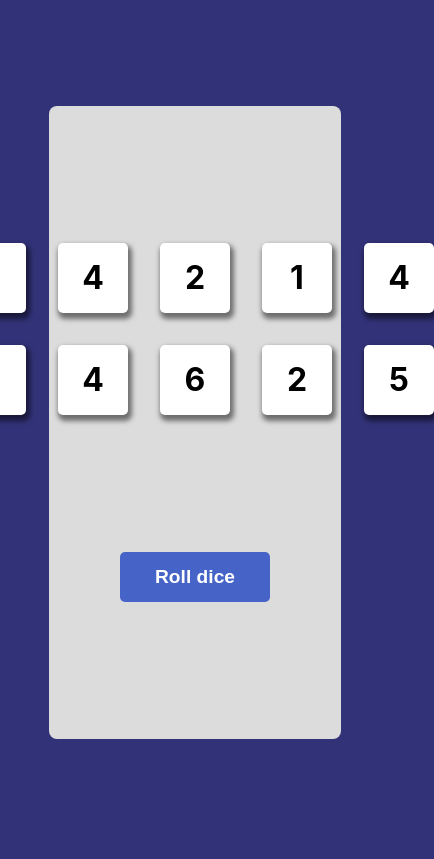
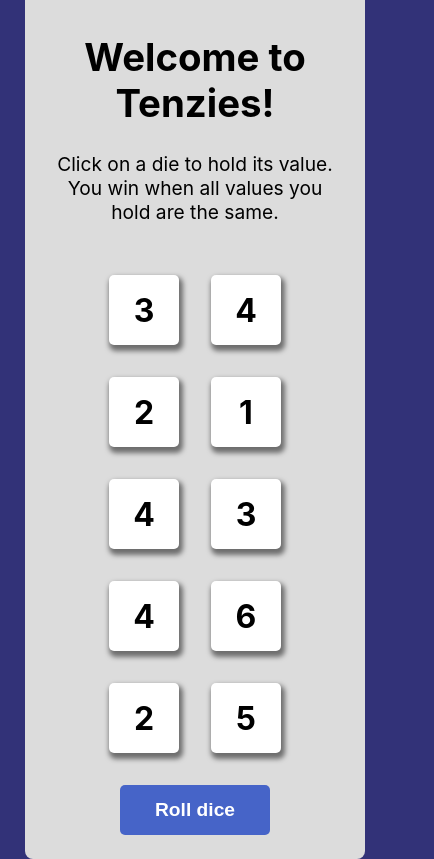
Before and after one commit to pdlmn/tenzies, a React (Create React App) app: page / in a window 390 px wide. Shown: the whole page, 434 px wide, since content can reach past the window. Built offline with nearby package versions, Linux system fonts and the light colour scheme.

Commit message:
Made an app little bit more responsive

```diff
--- a/src/App.jsx
+++ b/src/App.jsx
@@ -44,6 +44,11 @@ const App = () => {
     setWin(false)
   }
 
+  const checkForWin = () => {
+    const isWon = dice.every((die) => die.isHeld && die.value === dice[0].value)
+    if (isWon) setWin(true)
+  }
+
   ;(function initDice() {
     dice.length < 1 && setDice(createNewDice())
   })()
@@ -58,15 +63,16 @@ const App = () => {
       />
     ))
 
-  useEffect(() => {
-    const isWon = dice.every((die) => die.isHeld && die.value === dice[0].value)
-    if (isWon) setWin(true)
-  }, [dice])
+  useEffect(checkForWin, [dice])
 
   return (
     <div className="container">
       {win && <Confetti numberOfPieces={600} recycle={false}/>}
-      <div className="die-container">
+      <header className="explanation">
+        <h1>Welcome to Tenzies!</h1>
+        <p>Click on a die to hold its value. You win when all values you hold are the same.</p>
+      </header>
+      <div className="dice-container">
         {diceElements}
       </div>
       <button className="btn" onClick={win ? resetGame : rollDice}>
--- a/src/styles/index.css
+++ b/src/styles/index.css
@@ -1,4 +1,6 @@
+
 body {
+  box-sizing: border-box;
   margin: 0;
   font-family: -apple-system, BlinkMacSystemFont, 'Segoe UI', 'Roboto', 'Oxygen',
     'Ubuntu', 'Cantarell', 'Fira Sans', 'Droid Sans', 'Helvetica Neue',
@@ -10,6 +12,7 @@ body {
 
 #root {
   height: 100%;
+  min-width: 100%;
   display: flex;
   align-items: center;
   justify-content: center;
@@ -19,14 +22,21 @@ body {
   border-radius: 8px;
   background: rgb(220, 220, 220);
   width: 75%;
-  height: 75%;
+  min-height: 75%;
+  padding: 24px;
   display: flex;
   flex-direction: column;
   justify-content: space-evenly;
   align-items: center;
+  gap: 2rem;
 }
 
-.die-container {
+.explanation {
+  text-align: center;
+  font-size: 1.2em;
+}
+
+.dice-container {
   display: grid;
   grid-template: repeat(2, 70px) / repeat(5, 70px);
   place-content: center;
@@ -56,3 +66,9 @@ body {
   font-size: 1.2rem;
   cursor: pointer;
 }
+
+@media (max-width: 800px) {
+  .dice-container {
+    grid-template: repeat(5, 70px) / repeat(2, 70px);
+  }
+}
```
